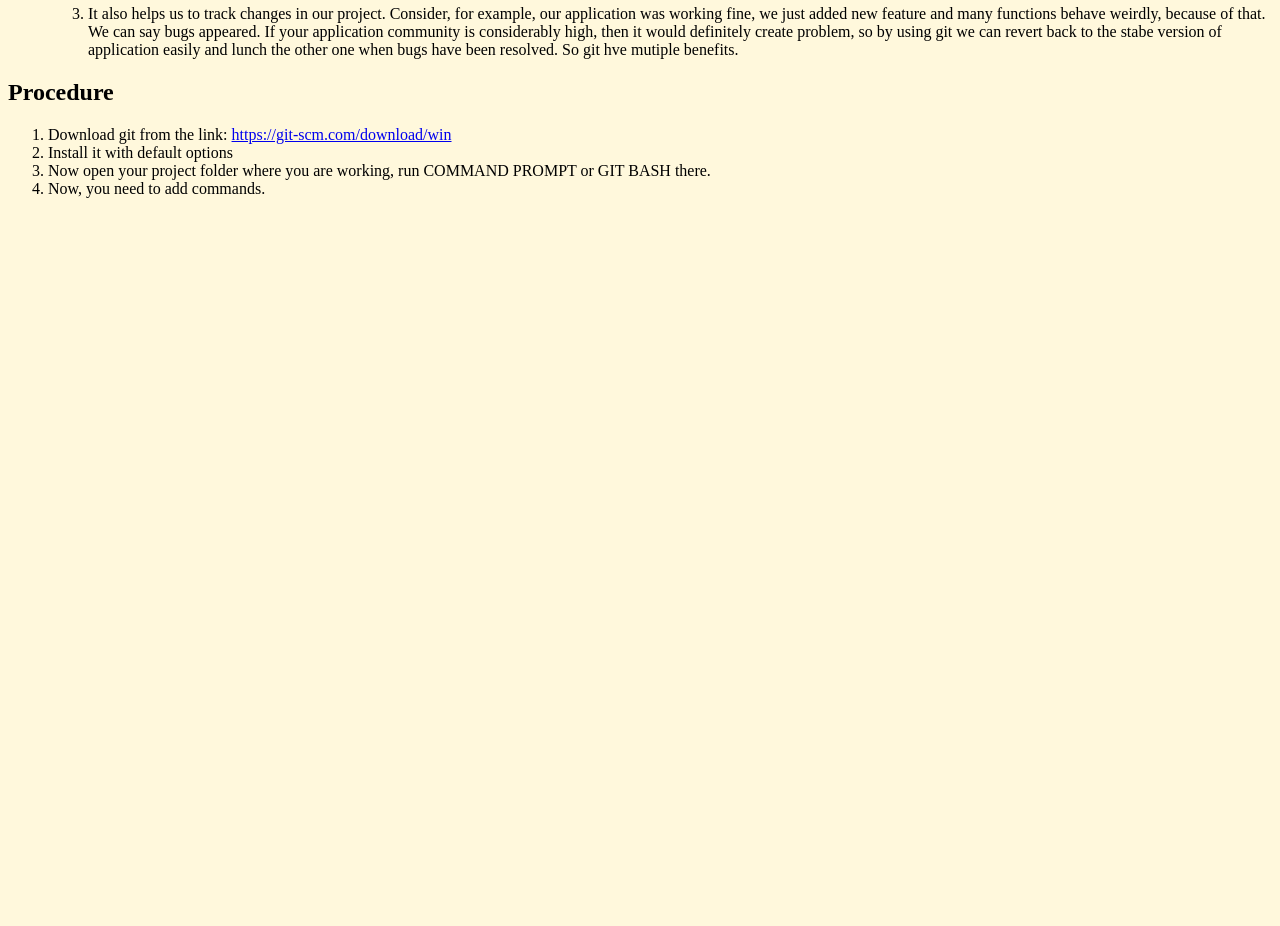
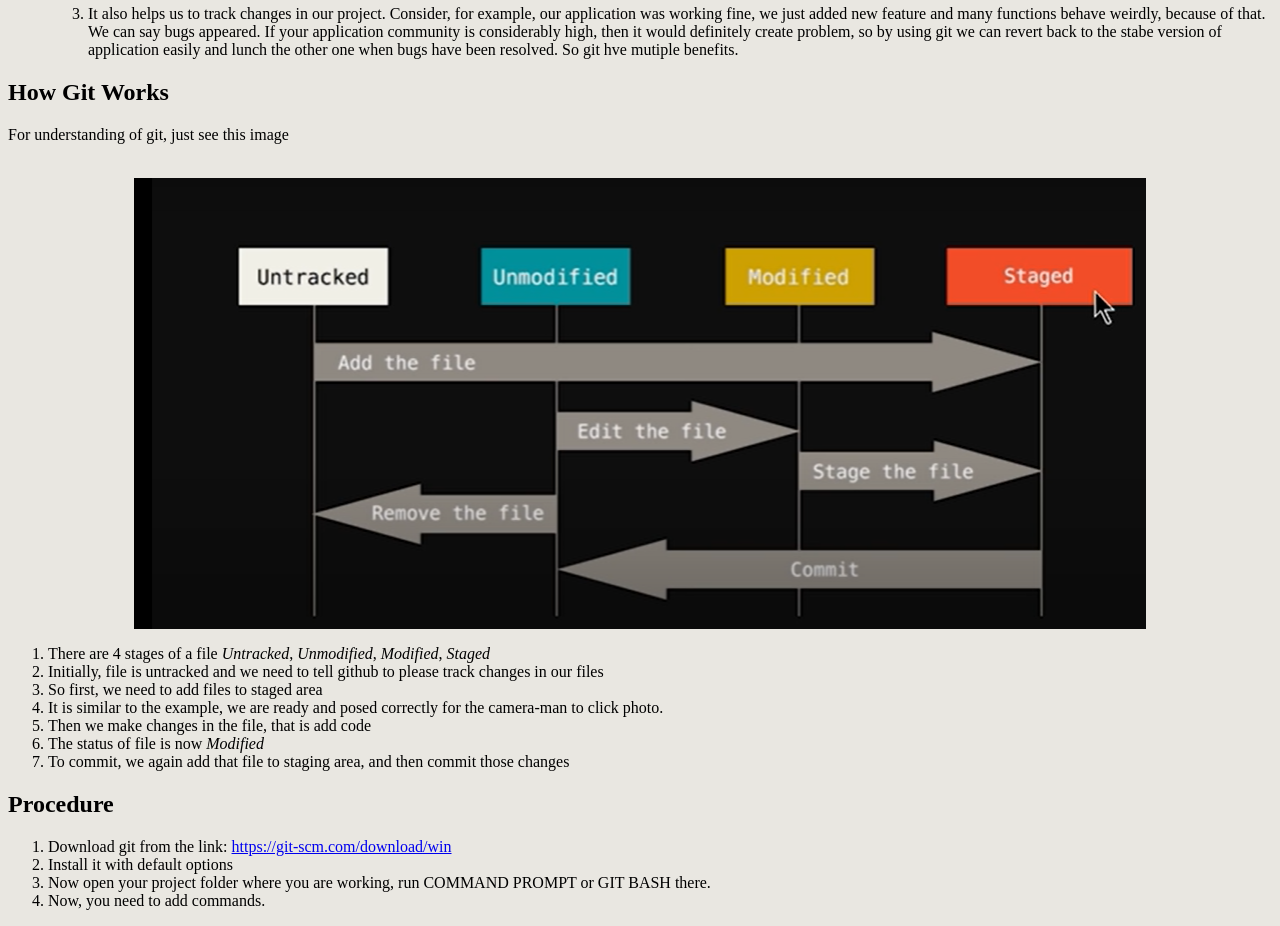
Before and after one commit to Sami1150/GitInfo_-Assignment_MC-, a plain HTML site: page index.html in a window 1280 px wide. Shown: the part 540-1466 px from the top of the page. Before the commit the page ends 800 px from the top, so only its background shows below. Drawn offline with Linux system fonts and the light colour scheme.

Commit message:
Done with working- Namaz Break

```diff
--- a/index.html
+++ b/index.html
@@ -45,6 +45,19 @@
             easily and lunch the other one when bugs have been resolved. So git hve mutiple benefits. </li>
         </dd>
     </dl>
+    <h2>How Git Works</h2>
+    <p>For understanding of git, just see this image</p>
+    <br>
+    <img src="img.png" class="center">
+    <ol>
+        <li>There are 4 stages of a file <i>Untracked</i>, <i>Unmodified</i>, <i>Modified</i>, <i>Staged</i></li>
+        <li>Initially, file is untracked and we need to tell github to please track changes in our files</li>
+        <li>So first, we need to add files to staged area</li>
+        <li>It is similar to the example, we are ready and posed correctly for the camera-man to click photo.</li>
+        <li>Then we make changes in the file, that is add code</li>
+        <li>The status of file is now <i>Modified</i></li>
+        <li>To commit, we again add that file to staging area, and then commit those changes</li>
+    </ol>
     <h2>Procedure</h2>
     <ol type="1">
         <li>Download git from the link: <a href="https://git-scm.com/download/win" target="_blank">https://git-scm.com/download/win</a></li>
--- a/style.css
+++ b/style.css
@@ -1,3 +1,9 @@
 body {
-    background-color: cornsilk;
+    background-color: rgb(233, 231, 225);
   }
+  .center {
+    display: block;
+    margin-left: auto;
+    margin-right: auto;
+    width: 80%;
+  }
```
Also changed, not shown: img.png (added).
